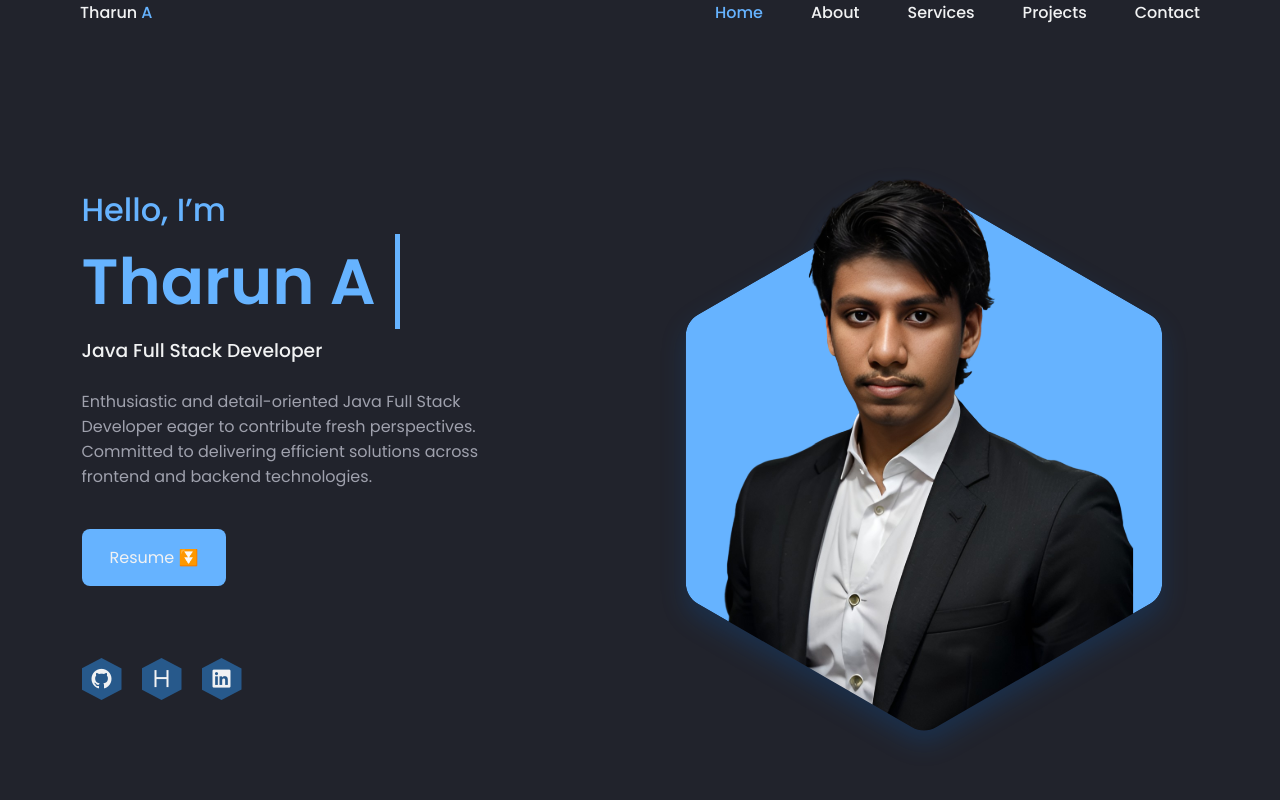
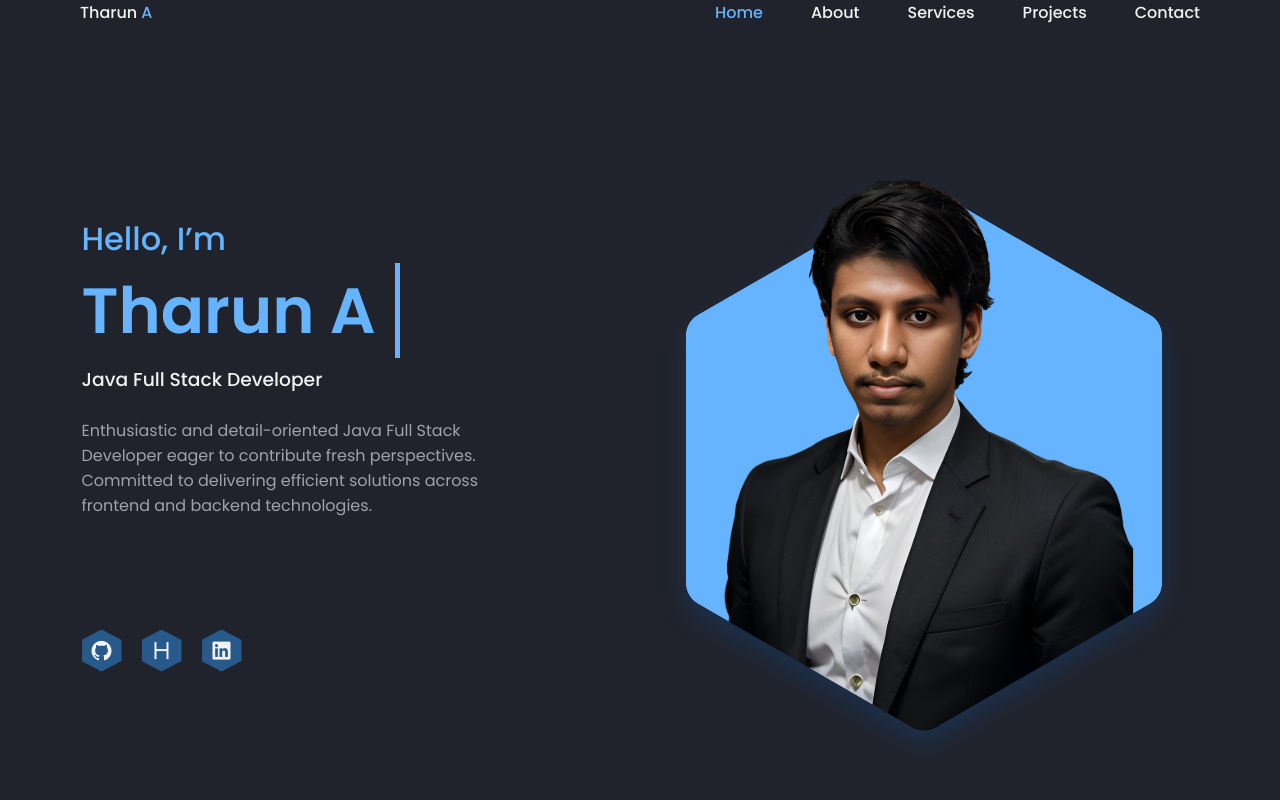
Before and after one commit to TharunA777/portfolio-website, a plain HTML site: page index.html in a window 1280 px wide. Shown: the top 800 px of the page. Drawn offline with nearby package versions, Linux system fonts and the light colour scheme.

Commit message:
Update index.html

```diff
--- a/index.html
+++ b/index.html
@@ -79,7 +79,7 @@
                         Committed to delivering efficient solutions across frontend and backend technologies.
                      </p>
 
-                     <a href="resume/TharunA  Updated.pdf" download="" class="button">Resume ⏬</a>
+                    <!-- <a href="resume/TharunA  Updated.pdf" download="" class="button">Resume ⏬</a> -->
                   </div>
 
                   <div class="home__social">
```
